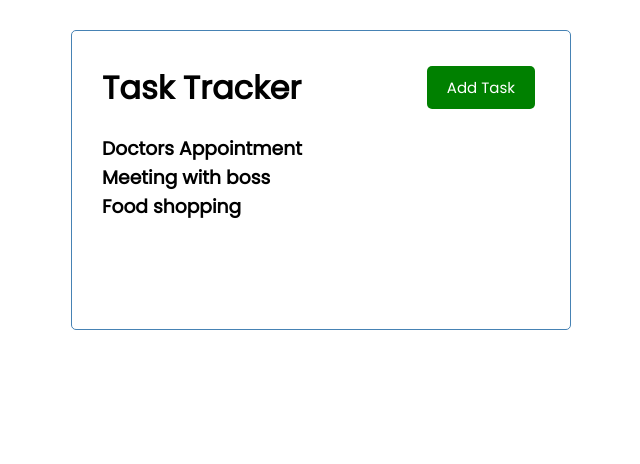
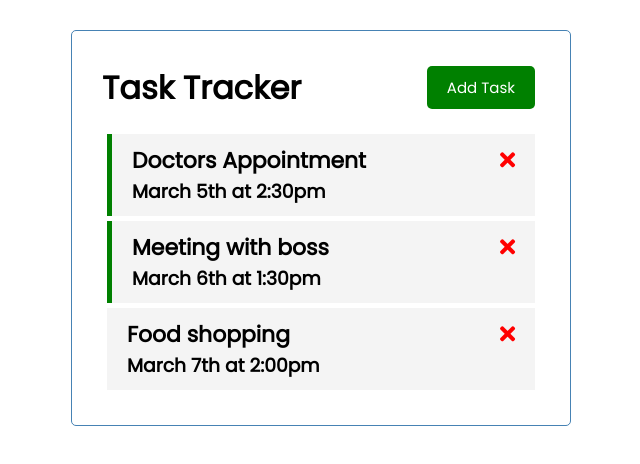
Before and after one commit to markpackham/vue-crash-2021, a Vue app: page / in a window 1280 px wide. Shown: the top 464 px of the page, without its empty margins (319-959 px from the left). Built offline with nearby package versions, Linux system fonts and the light colour scheme.

Commit message:
add specific Task item, https://youtu.be/qZXt1Aom3Cs?t=2778

```diff
--- a/public/index.html
+++ b/public/index.html
@@ -4,12 +4,14 @@
   <meta charset="utf-8">
   <meta http-equiv="X-UA-Compatible" content="IE=edge">
   <meta name="viewport" content="width=device-width,initial-scale=1.0">
+  <link rel="stylesheet" href="https://cdnjs.cloudflare.com/ajax/libs/font-awesome/5.15.2/css/all.min.css" />
   <link rel="icon" href="<%= BASE_URL %>favicon.ico">
   <title><%= htmlWebpackPlugin.options.title %></title>
 </head>
 <body>
   <noscript>
-      <strong>We're sorry but <%= htmlWebpackPlugin.options.title %> doesn't work properly without JavaScript enabled. Please enable it to continue.</strong>
+    <strong>We're sorry but <%= htmlWebpackPlugin.options.title %> doesn't work properly without JavaScript enabled.
+      Please enable it to continue.</strong>
   </noscript>
   <div id="app"></div>
   <!-- built files will be auto injected -->
--- a/src/components/Task.vue
+++ b/src/components/Task.vue
@@ -1,3 +1,22 @@
+<template>
+  <div :class="[task.reminder ? 'reminder' : '', 'task']">
+    <h3>
+      {{ task.text }}
+      <i class="fas fa-times"></i>
+    </h3>
+    <p>{{ task.day }}</p>
+  </div>
+</template>
+
+<script>
+export default {
+  name: "Task",
+  props: {
+    task: Object,
+  },
+};
+</script>
+
 <style scope>
 .fas {
   color: red;
--- a/src/components/Tasks.vue
+++ b/src/components/Tasks.vue
@@ -1,14 +1,19 @@
 <template>
   <div :key="task.id" v-for="task in tasks">
-    <h3>{{ task.text }}</h3>
+    <h3><Task :task="task" /></h3>
   </div>
 </template>
 
 <script>
+import Task from "./Task";
+
 export default {
   name: "Tasks",
   props: {
     tasks: Array,
   },
+  components: {
+    Task,
+  },
 };
 </script>
```
Lines whose indentation alone changed are shown as unchanged.
